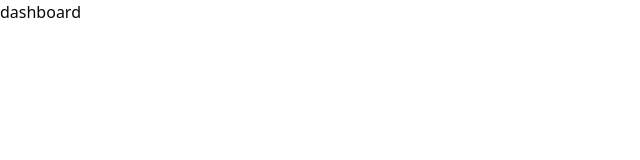
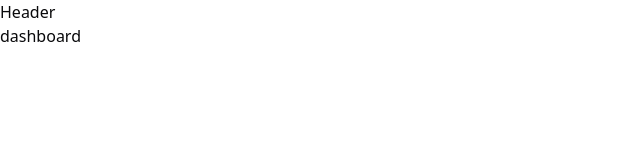
Before and after one commit to Pedroo07/Pizza-shop, a React (Vite) app: page / in a window 1280 px wide. Shown: the top 160 px of the page, without its empty margins (0-640 px from the left). Built offline with nearby package versions, Linux system fonts and the light colour scheme.

Commit message:
Criando layouts de aplicação

```diff
--- /dev/null
+++ b/src/pages/_layouts/app.tsx
@@ -0,0 +1,12 @@
+import { Outlet } from "react-router-dom"
+
+export const AppLayout = () => {
+  return (
+    <div>
+        <h1>Header</h1>
+        <div>
+            <Outlet/>
+        </div>
+    </div>
+  )
+}
--- /dev/null
+++ b/src/pages/_layouts/auth.tsx
@@ -0,0 +1,12 @@
+import { Outlet } from "react-router-dom"
+
+export const AuthLayout = () => {
+  return (
+    <div>
+        <h1>Auth</h1>
+        <div>
+            <Outlet/>
+        </div>
+    </div>
+  )
+}
```
Also changed, not shown: src/routes.tsx (+11 -2 lines).
